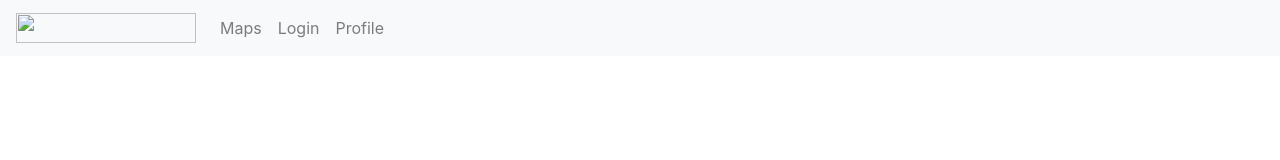
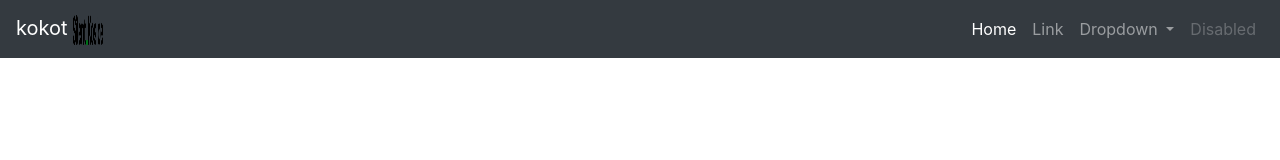
Before and after one commit to kubekbreha/SilentKosiceWeb, a website: page web/maps.html in a window 1280 px wide. Drawn offline with nearby package versions, Linux system fonts and the light colour scheme; some packages are replaced by stand-ins of ours; no server answers.

Commit message:
upadte html

```diff
--- a/web/maps.html
+++ b/web/maps.html
@@ -27,18 +27,41 @@
 <script src="src/js/index.js"></script>
 <script src="src/js/maps.js"></script>
 
-<nav class="navbar navbar-expand-lg navbar-light bg-light fixed-top">
-    <button class="navbar-toggler" type="button" data-toggle="collapse" data-target="#navbarNavAltMarkup"
-            aria-controls="navbarNavAltMarkup" aria-expanded="false" aria-label="Toggle navigation">
+<nav class="navbar  fixed-top navbar-expand-lg navbar navbar-dark bg-dark">
+    <a class="navbar-brand " href="#">kokot
+        <img src="/img/logos/logo_2.png" width="30" height="30" alt="">
+    </a>
+    <button class="navbar-toggler" type="button" data-toggle="collapse" data-target="#navbarSupportedContent" aria-controls="navbarSupportedContent" aria-expanded="false" aria-label="Toggle navigation">
         <span class="navbar-toggler-icon"></span>
     </button>
-    <div class="collapse navbar-collapse" id="navbarNavAltMarkup">
-        <div class="navbar-nav">
-            <a class="navbar-brand" href="index.html"><img src="img/logos/logo_2.png" width="180" height="100%" class="d-inline-block align-top" alt=""></a>
-            <a class="nav-item nav-link" href="maps.html">Maps</a>
-            <a class="nav-item nav-link" href="#">Login</a>
-            <a class="nav-item nav-link" href="#">Profile</a>
-        </div>
+
+    <div class="collapse navbar-collapse " id="navbarSupportedContent">
+        <ul class="navbar-nav  ml-auto">
+            <li class="nav-item active">
+                <a class="nav-link" href="#">Home <span class="sr-only">(current)</span></a>
+            </li>
+            <li class="nav-item">
+                <a class="nav-link" href="#">Link</a>
+            </li>
+            <li class="nav-item dropdown">
+                <a class="nav-link dropdown-toggle" href="#" id="navbarDropdown" role="button" data-toggle="dropdown" aria-haspopup="true" aria-expanded="false">
+                    Dropdown
+                </a>
+                <div class="dropdown-menu" aria-labelledby="navbarDropdown">
+                    <a class="dropdown-item" href="#">Action</a>
+                    <a class="dropdown-item" href="#">Another action</a>
+                    <div class="dropdown-divider"></div>
+                    <a class="dropdown-item" href="#">Something else here</a>
+                </div>
+            </li>
+            <li class="nav-item">
+                <a class="nav-link disabled" href="#">Disabled</a>
+            </li>
+        </ul>
+<!--        <form class="form-inline my-2 my-lg-0">-->
+<!--            <input class="form-control mr-sm-2" type="search" placeholder="Search" aria-label="Search">-->
+<!--            <button class="btn btn-outline-success my-2 my-sm-0" type="submit">Search</button>-->
+<!--        </form>-->
     </div>
 </nav>
 
```
Also changed, not shown: web/index.html (+3 -1 lines).
